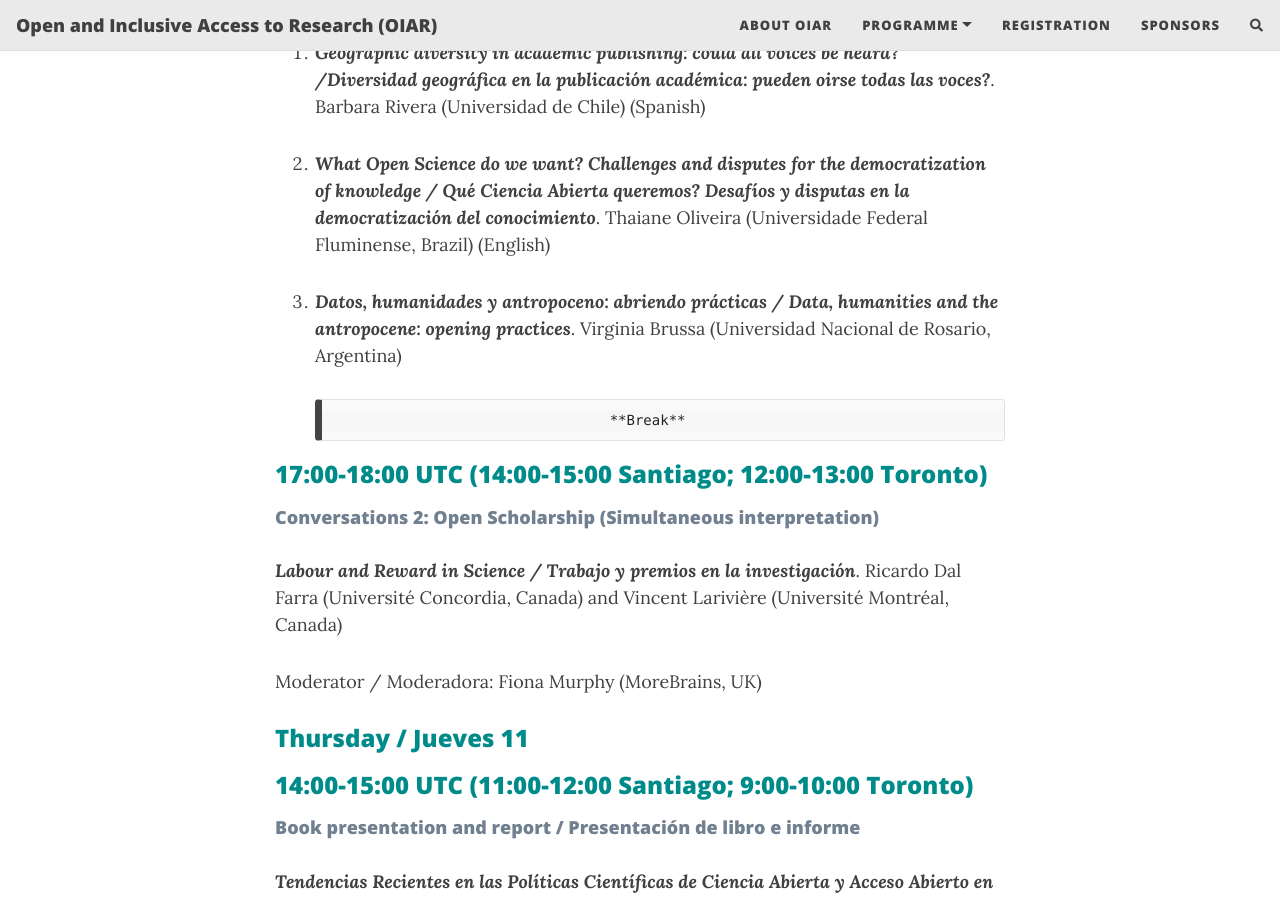
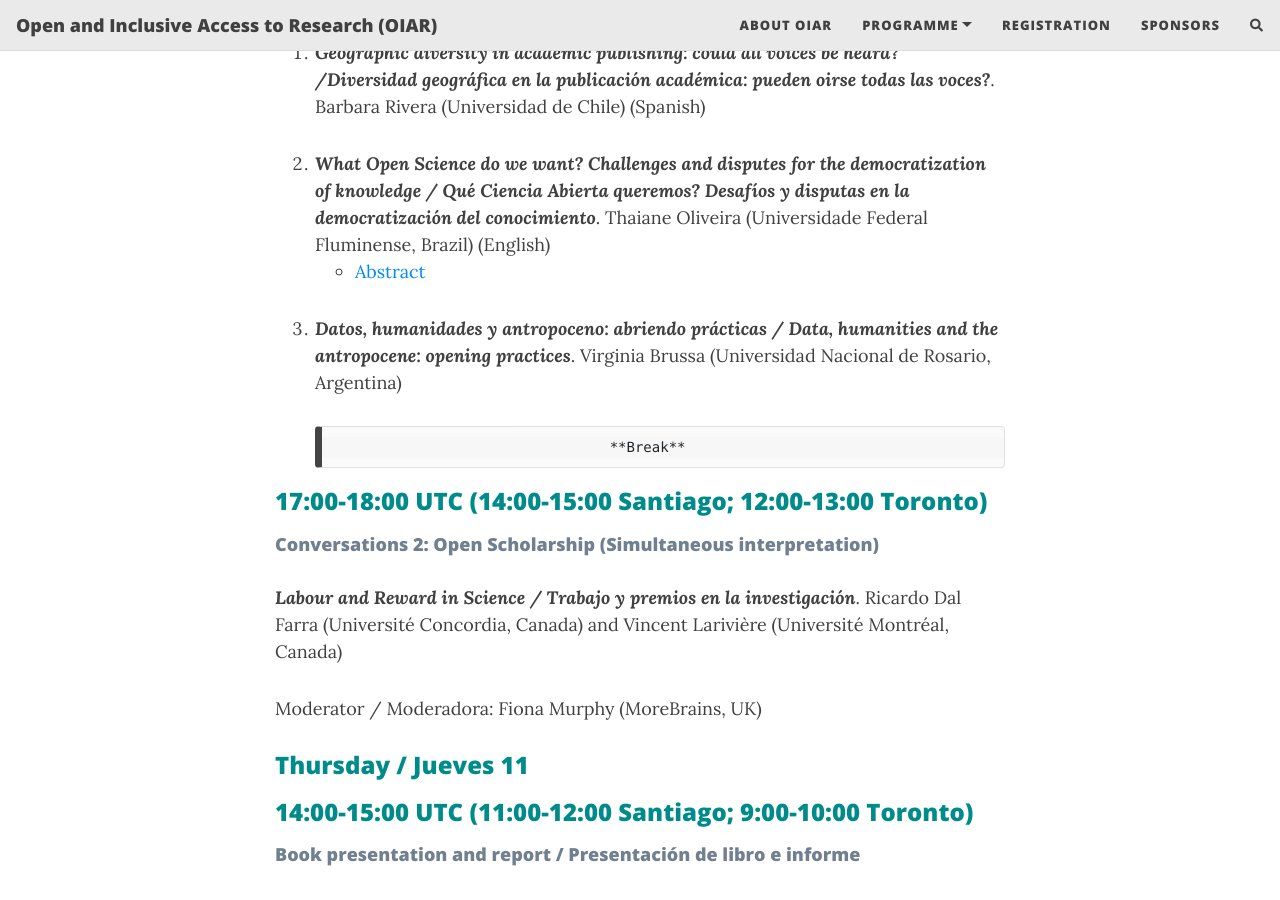
Before and after one commit to caedmon5/OIAR, a Jekyll site: the page built from programme.md, in a window 1280 px wide and 900 px high, scrolled down 2622 px. Built offline with Jekyll 4.4.1, drawn with Linux system fonts in a browser that asks for light colours; nearby versions of some CDN libraries; comment, search, counter and statistics services are not loaded.

Commit message:
Update programme.md
Added ../

```diff
--- a/programme.md
+++ b/programme.md
@@ -65,6 +65,7 @@ Moderador / Moderator: Eduardo Giordanino (Universidad de Buenos Aires, Argentin
 1. ***Geographic diversity in academic publishing: could all voices be heard? /Diversidad geográfica en la publicación académica: pueden oirse todas las voces?***. Barbara Rivera (Universidad de Chile) (Spanish)
 
 2. ***What Open Science do we want? Challenges and disputes for the democratization of knowledge / Qué Ciencia Abierta queremos? Desafíos y disputas en la democratización del conocimiento***. Thaiane Oliveira (Universidade Federal Fluminense, Brazil) (English)
+    * [Abstract](../abstracts/#oliT)
 
 
 3. ***Datos, humanidades y antropoceno: abriendo prácticas / Data, humanities and the antropocene: opening practices***. Virginia Brussa (Universidad Nacional de Rosario, Argentina)
```
